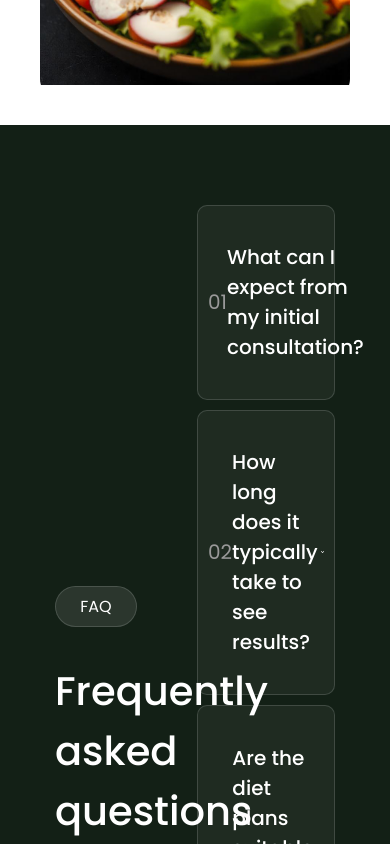
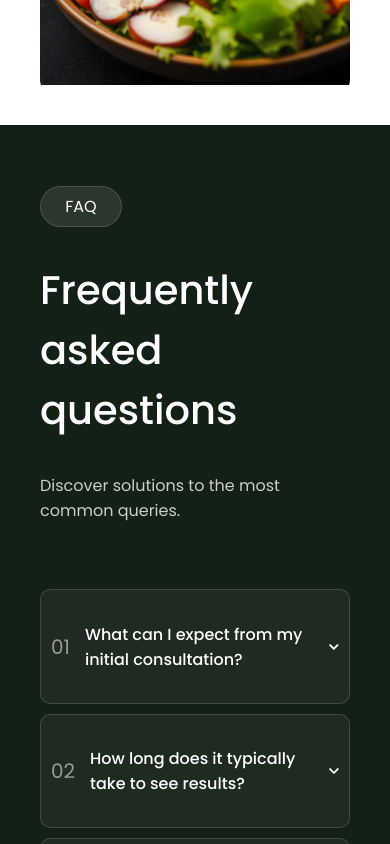
Before and after one commit to MarijaBute/vitalize-site, a React (Create React App) app: page / in a window 390 px wide. Shown: the part 6280-7124 px from the top of the page. Built offline with nearby package versions, Linux system fonts and the light colour scheme.

Commit message:
FAQ section responsive

```diff
--- a/src/components/Home/components/FAQ/faq.css
+++ b/src/components/Home/components/FAQ/faq.css
@@ -62,6 +62,7 @@
     display: flex;
     justify-content: space-between;
     align-items: center;
+    gap: 10px;
 }
 
 .faq-box-number{
@@ -100,3 +101,30 @@
     transform: rotate(180deg);
     transition: transform 0.3s;
 }
+
+@media  screen and (max-width: 1300px) {
+    .faq-section{
+        padding: 40px;
+    }
+}
+
+@media  screen and (max-width: 1280px) {
+    .faq-wrapper{
+        flex-direction: column;
+    }
+
+    .faq-left-section,
+    .faq-right-section{
+        width: 100%;
+    }
+}
+
+@media  screen and (max-width: 770px) {
+   .faq-box-heading{
+    font-size: 16px;
+   }
+
+   .box-wrap{
+    gap: 15px;
+   }
+}
```
